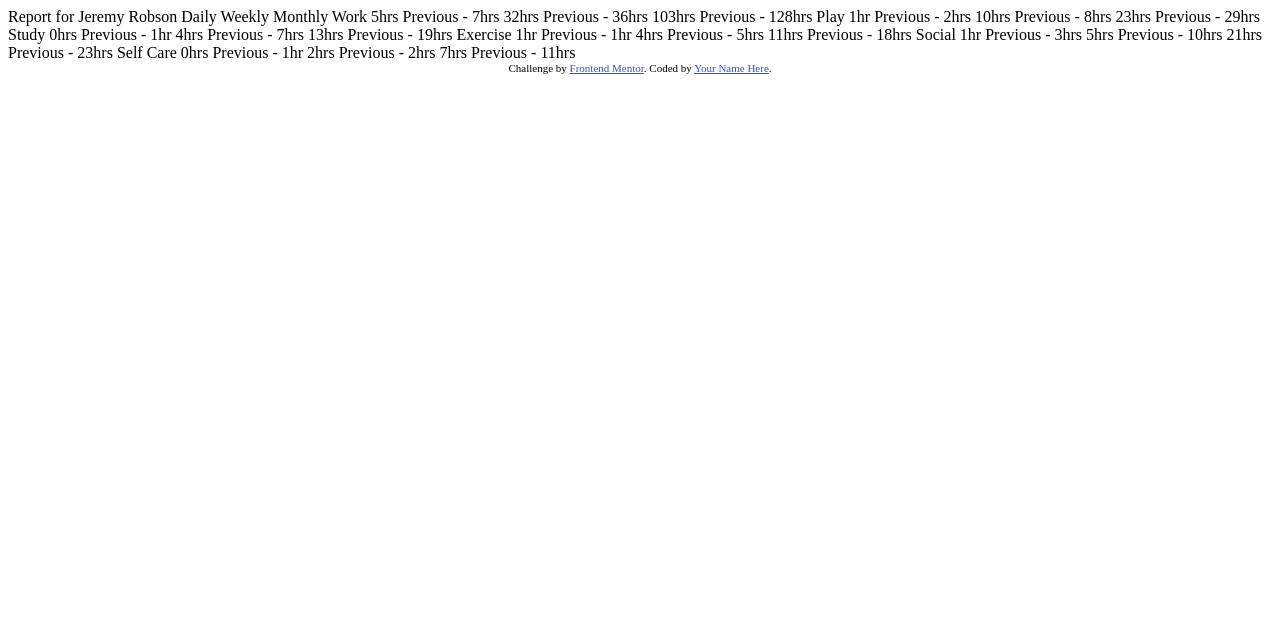
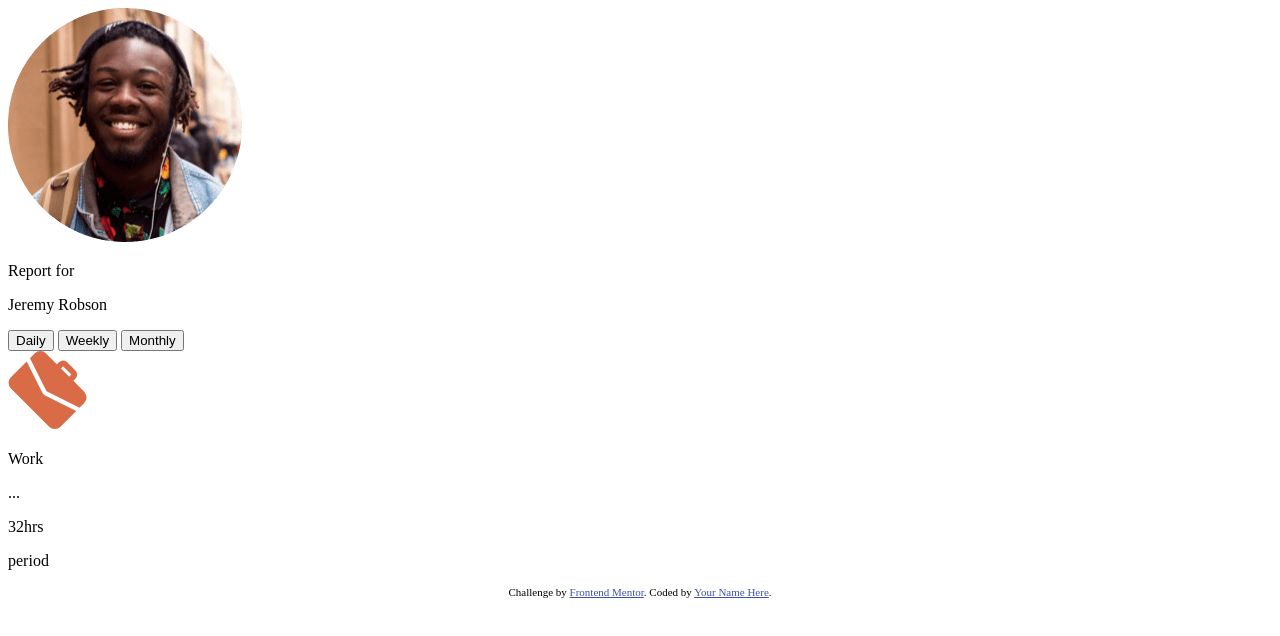
Before and after one commit to lSilverDev/timeTracking, a plain HTML site: page index.html in a window 1280 px wide. Drawn offline with Linux system fonts and the light colour scheme.

Commit message:
structure

```diff
--- a/index.html
+++ b/index.html
@@ -15,63 +15,37 @@
   </style>
 </head>
 <body>
-
-  Report for
-  Jeremy Robson
-
-  Daily
-  Weekly
-  Monthly
-
-  Work
-  5hrs <!-- daily -->
-  Previous - 7hrs <!-- daily -->
-  32hrs <!-- weekly -->
-  Previous - 36hrs <!-- weekly -->
-  103hrs <!-- monthly -->
-  Previous - 128hrs <!-- monthly -->
-
-  Play
-  1hr <!-- daily -->
-  Previous - 2hrs <!-- daily -->
-  10hrs <!-- weekly -->
-  Previous - 8hrs <!-- weekly -->
-  23hrs <!-- monthly -->
-  Previous - 29hrs <!-- monthly -->
-
-  Study
-  0hrs <!-- daily -->
-  Previous - 1hr <!-- daily -->
-  4hrs <!-- weekly -->
-  Previous - 7hrs <!-- weekly -->
-  13hrs <!-- monthly -->
-  Previous - 19hrs <!-- monthly -->
-
-  Exercise
-  1hr <!-- daily -->
-  Previous - 1hr <!-- daily -->
-  4hrs <!-- weekly -->
-  Previous - 5hrs <!-- weekly -->
-  11hrs <!-- monthly -->
-  Previous - 18hrs <!-- monthly -->
-
-  Social
-  1hr <!-- daily -->
-  Previous - 3hrs <!-- daily -->
-  5hrs <!-- weekly -->
-  Previous - 10hrs <!-- weekly -->
-  21hrs <!-- monthly -->
-  Previous - 23hrs <!-- monthly -->
-
-  Self Care
-  0hrs <!-- daily -->
-  Previous - 1hr <!-- daily -->
-  2hrs <!-- weekly -->
-  Previous - 2hrs <!-- weekly -->
-  7hrs <!-- monthly -->
-  Previous - 11hrs <!-- monthly -->
-
-
+  <main>
+    <div class="container__profile">
+      <div class="profile__photo">
+        <img src="./images/image-jeremy.png" alt="jeremy">
+      </div>
+      <div class="profile__info">
+        <p>Report for</p>
+        <p>Jeremy Robson</p>
+      </div>
+      <div class="profile__reports-period">
+        <button class="report-Daily" id="daily">Daily</button>
+        <button class="report-Weekly" id="weekly">Weekly</button>
+        <button class="report-Monthly" id="monthly">Monthly</button>
+      </div>
+    </div>
+    <div class="container__summary">
+      <div class="summary__card">
+          <img src="./images/icon-work.svg" alt="work">
+          <div class="card__header">
+            <p class="header__title">Work</p>
+            <p class="header__menu">...</p>
+          </div>
+          <div class="card__main">
+            <p>32hrs</p>
+          </div>
+          <div class="card__footer">
+            <p class="footer_period">period</p>
+          </div>
+      </div>
+    </div>
+  </main>
   <div class="attribution">
     Challenge by <a href="https://www.frontendmentor.io?ref=challenge" target="_blank">Frontend Mentor</a>.
     Coded by <a href="#">Your Name Here</a>.
```
Also changed, not shown: period_values.txt (added).
